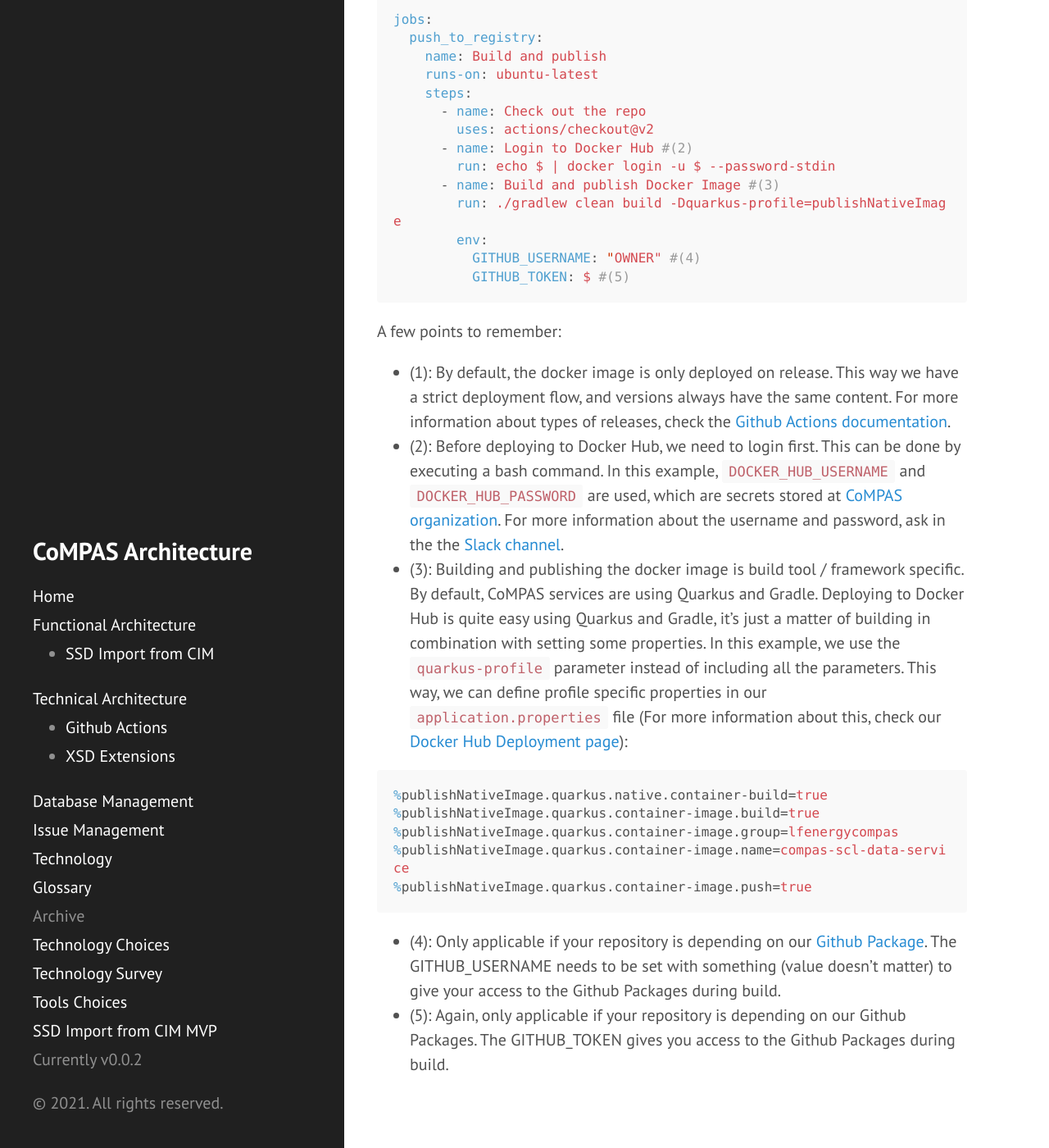
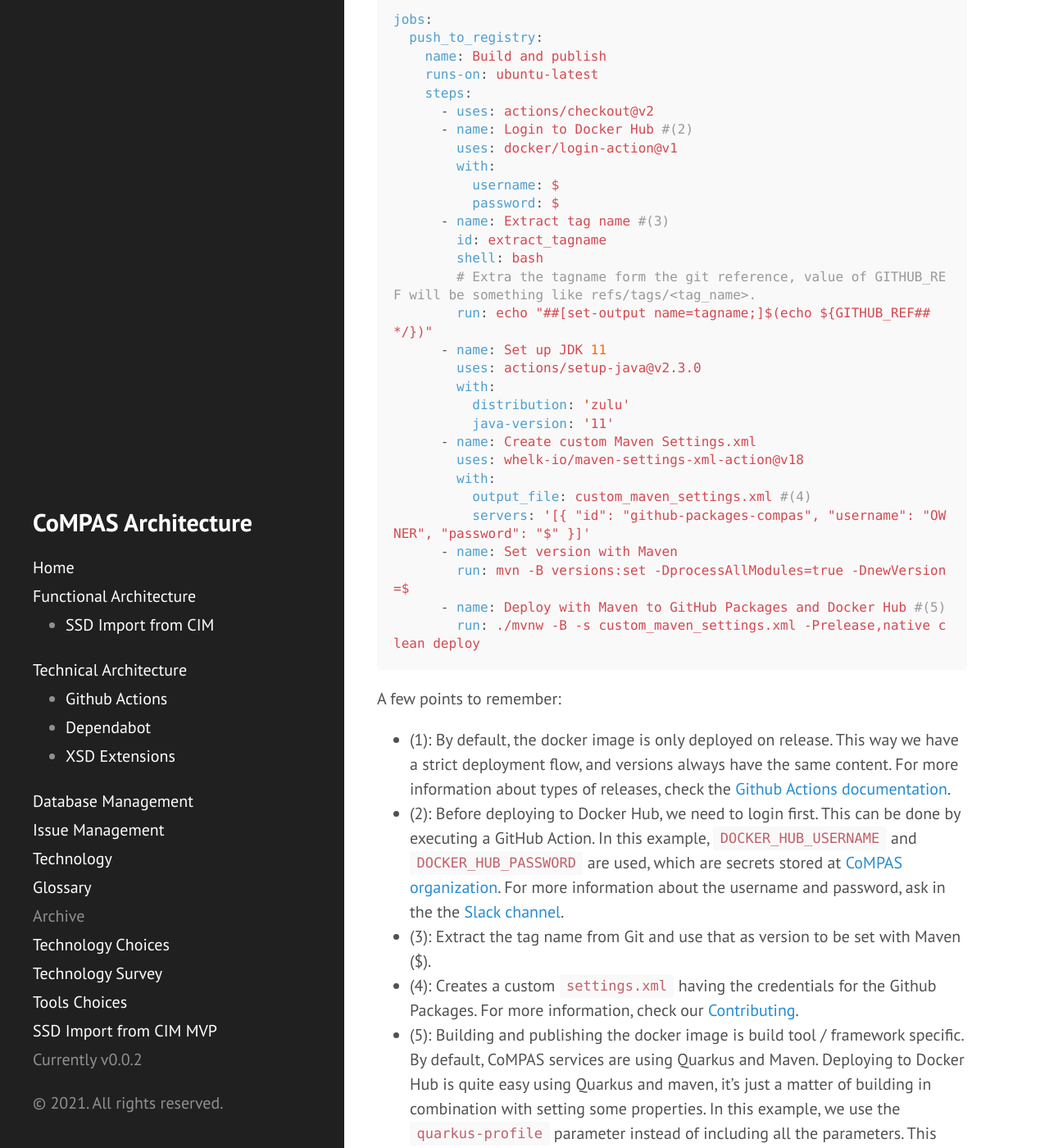
Before and after one commit to com-pas/compas-architecture, a Jekyll site: the page built from technical/GITHUB_ACTIONS.md, in a window 1280 px wide and 1400 px high, scrolled down 5234 px. Shown: the whole window at 82% size. Built offline with Jekyll 4.4.1, drawn with Linux system fonts in a browser that asks for light colours; our own code applies the rules of GitHub Pages for plain Markdown files; some of the changed text lies outside the part shown.

Commit message:
Added Dependabot description.
Signed-off-by: Dennis Labordus <dennis.labordus@alliander.com>

````diff
--- a/_includes/sidebar.html
+++ b/_includes/sidebar.html
@@ -29,6 +29,9 @@ SPDX-License-Identifier: CC-BY-4.0
           <a href="{{ site.baseurl }}/technical/GITHUB_ACTIONS.html" class="sidebar-nav-item">Github Actions</a>
         </li>
         <li class="nav-list-item ">
+          <a href="{{ site.baseurl }}/technical/DEPENDABOT.html" class="sidebar-nav-item">Dependabot</a>
+        </li>
+        <li class="nav-list-item ">
           <a href="{{ site.baseurl }}/technical/XSD_EXTENSIONS.html" class="sidebar-nav-item">XSD Extensions</a>
         </li>
       </ul>
--- a/technical/GITHUB_ACTIONS.md
+++ b/technical/GITHUB_ACTIONS.md
@@ -38,9 +38,10 @@ jobs:
     steps:
       - uses: actions/checkout@v2
       - name: Set up JDK 1.11
-        uses: actions/setup-java@v1
+        uses: actions/setup-java@v2.3.0
         with:
-          java-version: 1.11
+          distribution: 'zulu'
+          java-version: '11'
       - name: Create custom Maven Settings.xml #(2)
         uses: whelk-io/maven-settings-xml-action@v18
         with:
@@ -120,18 +121,19 @@ jobs:
       - uses: actions/checkout@v2
         with:
           fetch-depth: 0
-      - name: Set up JDK 11
-        uses: actions/setup-java@v1
+      - name: Set up JDK 1.11
+        uses: actions/setup-java@v2.3.0
         with:
-          java-version: 1.11
+          distribution: 'zulu'
+          java-version: '11'
       - name: Cache SonarCloud packages
-        uses: actions/cache@v1
+        uses: actions/cache@v2.1.6
         with:
           path: ~/.sonar/cache
           key: ${{ runner.os }}-sonar
           restore-keys: ${{ runner.os }}-sonar
       - name: Cache Maven packages
-        uses: actions/cache@v1
+        uses: actions/cache@v2.1.6
         with:
           path: ~/.m2
           key: ${{ runner.os }}-m2-${{ hashFiles('**/pom.xml') }}
@@ -179,21 +179,40 @@ jobs:
     name: Build and publish
     runs-on: ubuntu-latest
     steps:
-      - name: Check out the repo
-        uses: actions/checkout@v2
+      - uses: actions/checkout@v2
       - name: Login to Docker Hub #(2)
-        run: echo ${{ secrets.DOCKER_HUB_PASSWORD }} | docker login -u ${{ secrets.DOCKER_HUB_USERNAME }} --password-stdin
-      - name: Build and publish Docker Image #(3)
-        run: ./gradlew clean build -Dquarkus-profile=publishNativeImage
-        env:
-          GITHUB_USERNAME: "OWNER" #(4)
-          GITHUB_TOKEN: ${{ secrets.GITHUB_TOKEN }} #(5)
+        uses: docker/login-action@v1
+        with:
+          username: ${{ secrets.DOCKER_HUB_USERNAME }}
+          password: ${{ secrets.DOCKER_HUB_PASSWORD }}
+      - name: Extract tag name #(3)
+        id: extract_tagname
+        shell: bash
+        # Extra the tagname form the git reference, value of GITHUB_REF will be something like refs/tags/<tag_name>.
+        run: echo "##[set-output name=tagname;]$(echo ${GITHUB_REF##*/})"
+      - name: Set up JDK 11
+        uses: actions/setup-java@v2.3.0
+        with:
+          distribution: 'zulu'
+          java-version: '11'
+      - name: Create custom Maven Settings.xml
+        uses: whelk-io/maven-settings-xml-action@v18
+        with:
+          output_file: custom_maven_settings.xml #(4)
+          servers: '[{ "id": "github-packages-compas", "username": "OWNER", "password": "${{ secrets.GITHUB_TOKEN }}" }]'
+      - name: Set version with Maven
+        run: mvn -B versions:set -DprocessAllModules=true -DnewVersion=${{ steps.extract_tagname.outputs.tagname }}
+      - name: Deploy with Maven to GitHub Packages and Docker Hub #(5)
+        run: ./mvnw -B -s custom_maven_settings.xml -Prelease,native clean deploy
 ```
 
 A few points to remember:
 - (1): By default, the docker image is only deployed on release. This way we have a strict deployment flow, and versions always have the same content. For more information about types of releases, check the [Github Actions documentation](https://docs.github.com/en/actions/reference/events-that-trigger-workflows#release).
-- (2): Before deploying to Docker Hub, we need to login first. This can be done by executing a bash command. In this example, `DOCKER_HUB_USERNAME` and `DOCKER_HUB_PASSWORD` are used, which are secrets stored at [CoMPAS organization](https://github.com/organizations/com-pas/settings/secrets/actions). For more information about the username and password, ask in the the [Slack channel](https://app.slack.com/client/TLU68MTML).
-- (3): Building and publishing the docker image is build tool / framework specific. By default, CoMPAS services are using Quarkus and Gradle. Deploying to Docker Hub is quite easy using Quarkus and Gradle, it's just a matter of building in combination with setting some properties. In this example, we use the `quarkus-profile` parameter instead of including all the parameters. This way, we can define profile specific properties in our `application.properties` file (For more information about this, check our [Docker Hub Deployment page](./DEPLOYMENT.md)):
+- (2): Before deploying to Docker Hub, we need to login first. This can be done by executing a GitHub Action. In this example, `DOCKER_HUB_USERNAME` and `DOCKER_HUB_PASSWORD` are used, which are secrets stored at [CoMPAS organization](https://github.com/organizations/com-pas/settings/secrets/actions). For more information about the username and password, ask in the the [Slack channel](https://app.slack.com/client/TLU68MTML).
+- (3): Extract the tag name from Git and use that as version to be set with Maven (${{ steps.extract_tagname.outputs.tagname }}).
+- (4): Creates a custom `settings.xml` having the credentials for the Github Packages.
+  For more information, check our [Contributing](https://github.com/com-pas/contributing/blob/master/CONTRIBUTING.md).
+- (5): Building and publishing the docker image is build tool / framework specific. By default, CoMPAS services are using Quarkus and Maven. Deploying to Docker Hub is quite easy using Quarkus and maven, it's just a matter of building in combination with setting some properties. In this example, we use the `quarkus-profile` parameter instead of including all the parameters. This way, we can define profile specific properties in our `application.properties` file (For more information about this, check our [Docker Hub Deployment page](./DEPLOYMENT.md)):
 
 ```ini
 %publishNativeImage.quarkus.native.container-build=true
@@ -202,6 +221,3 @@ A few points to remember:
 %publishNativeImage.quarkus.container-image.name=compas-scl-data-service
 %publishNativeImage.quarkus.container-image.push=true
 ```
-
-- (4): Only applicable if your repository is depending on our [Github Package](https://github.com/orgs/com-pas/packages). The GITHUB_USERNAME needs to be set with something (value doesn't matter) to give your access to the Github Packages during build.
-- (5): Again, only applicable if your repository is depending on our Github Packages. The GITHUB_TOKEN gives you access to the Github Packages during build.
````
Also changed, not shown: other parts of technical/GITHUB_ACTIONS.md (+0 -2 lines), ISSUE_MANAGEMENT.md (+3 -3 lines), technical/DEPENDABOT.md (added, +100 -0 lines).
